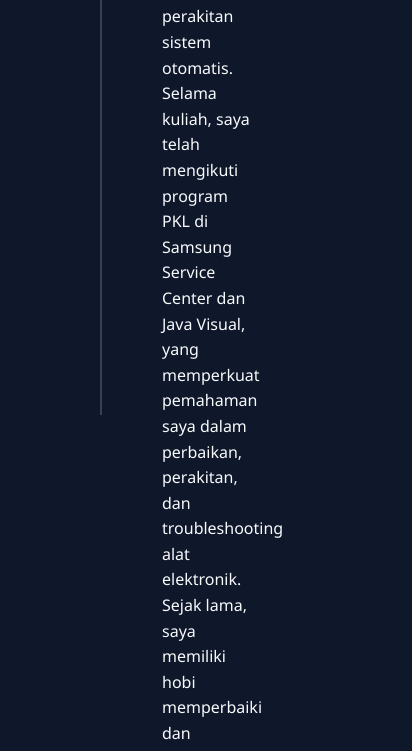
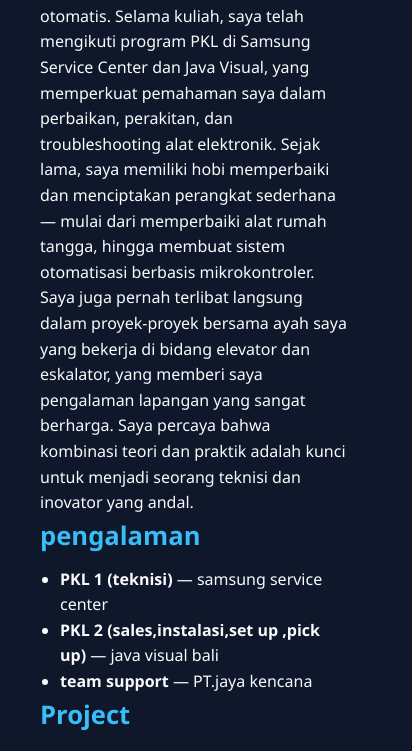
Before and after one commit to raihan-mufti/raihan-mufti.github.io, a plain HTML site: page index.html in a window 390 px wide. Shown: the part 469-1220 px from the top of the page, 412 px wide, since content can reach past the window. Drawn offline with Linux system fonts and the light colour scheme.

Commit message:
Update style.css

```diff
--- a/style.css
+++ b/style.css
@@ -143,3 +143,23 @@ html {
   margin-top: 1px;             /* Jarak dari konten */
   font-size: 14px;             /* Ukuran teks kecil */
 }
+/* Responsif untuk layar kecil (mobile) */
+@media (max-width: 768px) {
+  .container {
+    flex-direction: column; /* Ubah jadi vertikal */
+    padding: 20px;
+  }
+
+  .sidebar {
+    width: 100%;                  /* Lebar penuh */
+    height: auto;                 /* Tinggi otomatis */
+    border-right: none;          /* Hilangkan garis kanan */
+    border-bottom: 2px solid #334155; /* Tambahkan garis bawah sebagai pembatas */
+    margin-bottom: 20px;         /* Jarak antar elemen */
+  }
+
+  .content {
+    width: 100%;                 /* Lebar penuh untuk konten */
+    padding: 20px;               /* Spasi dalam konten */
+  }
+}
```
